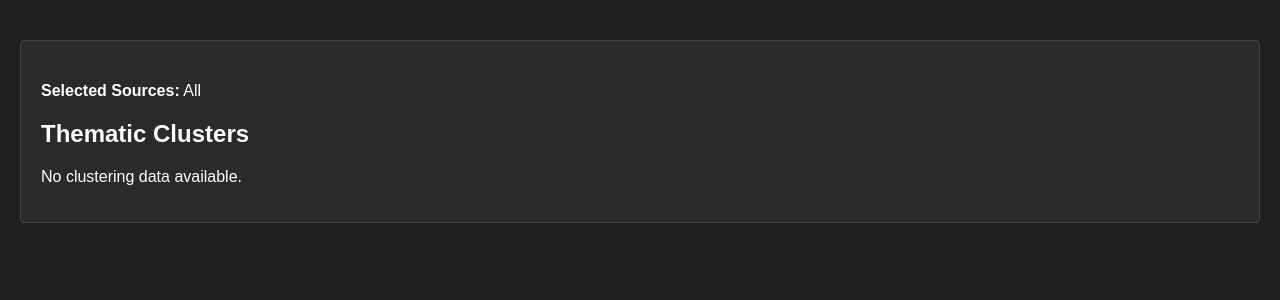
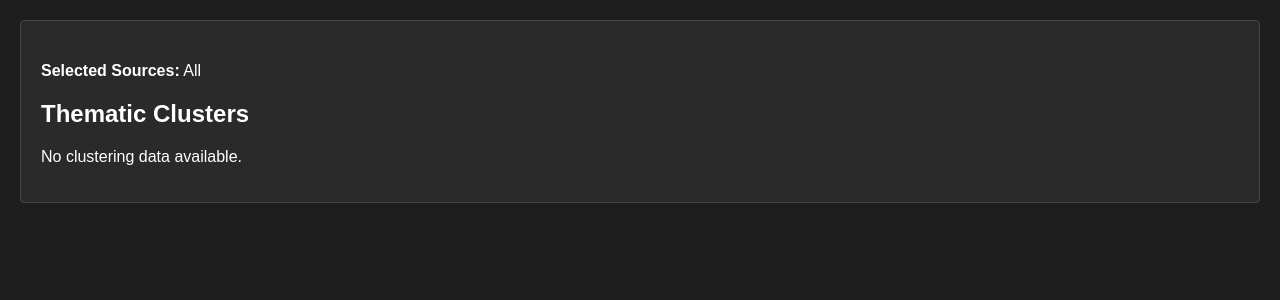
Before and after one commit to Ramshreyas/ethqna, a Python web app: template frontend/templates/analytics/document_analysis.html in a window 1280 px wide. Shown: the top 300 px of the page. Run offline with Jinja, Linux system fonts and the light colour scheme; the template is opened without the code that fills it, so the values that code supplies are empty.

Commit message:
Reduces padding around analytics panels

```diff
--- a/frontend/templates/analytics/document_analysis.html
+++ b/frontend/templates/analytics/document_analysis.html
@@ -4,30 +4,38 @@
   <meta charset="UTF-8">
   <title>{{ title }}</title>
   <style>
+    /* Remove default margin, use consistent padding for the body */
     body {
+      margin: 0;
+      padding: 20px;
       font-family: sans-serif;
       background-color: #1E1E1E;
       color: #FFF;
-      margin: 0;
-      padding: 20px;
     }
+
     .panel {
       background-color: #2A2A2A;
       border: 1px solid #444;
       border-radius: 4px;
+      /* Remove margin so top spacing is controlled by body padding */
+      margin: 0;
       padding: 20px;
-      margin: 20px auto;
-      max-width: 1200px; /* Increased max-width to better use horizontal space */
+      width: auto;
+      max-width: none;  /* let the panel stretch to full width */
+      box-sizing: border-box;
     }
+
     h1 {
       color: #FFD700;
     }
-    /* New container for multi-column layout */
+
     .clusters-container {
       display: grid;
-      grid-template-columns: repeat(auto-fit, minmax(300px, 1fr));
+      /* smaller min-width allows an extra column if space is available */
+      grid-template-columns: repeat(auto-fit, minmax(250px, 1fr));
       gap: 20px;
     }
+
     .cluster {
       border: 1px solid #555;
       border-radius: 4px;
@@ -44,6 +52,7 @@
       list-style: disc inside;
       color: #ccc;
     }
+
     .accordion {
       background-color: #444;
       color: #fff;
@@ -62,6 +71,7 @@
     .active, .accordion:active {
       background-color: #666;
     }
+
     .panel-content {
       padding: 0 10px;
       display: none;
@@ -103,7 +113,6 @@
 
     <h2>Thematic Clusters</h2>
     {% if data.clusters %}
-      <!-- Wrap clusters in a container for multi-column layout -->
       <div class="clusters-container">
         {% for cluster_label, cluster_data in data.clusters.items() %}
           <div class="cluster">
```
